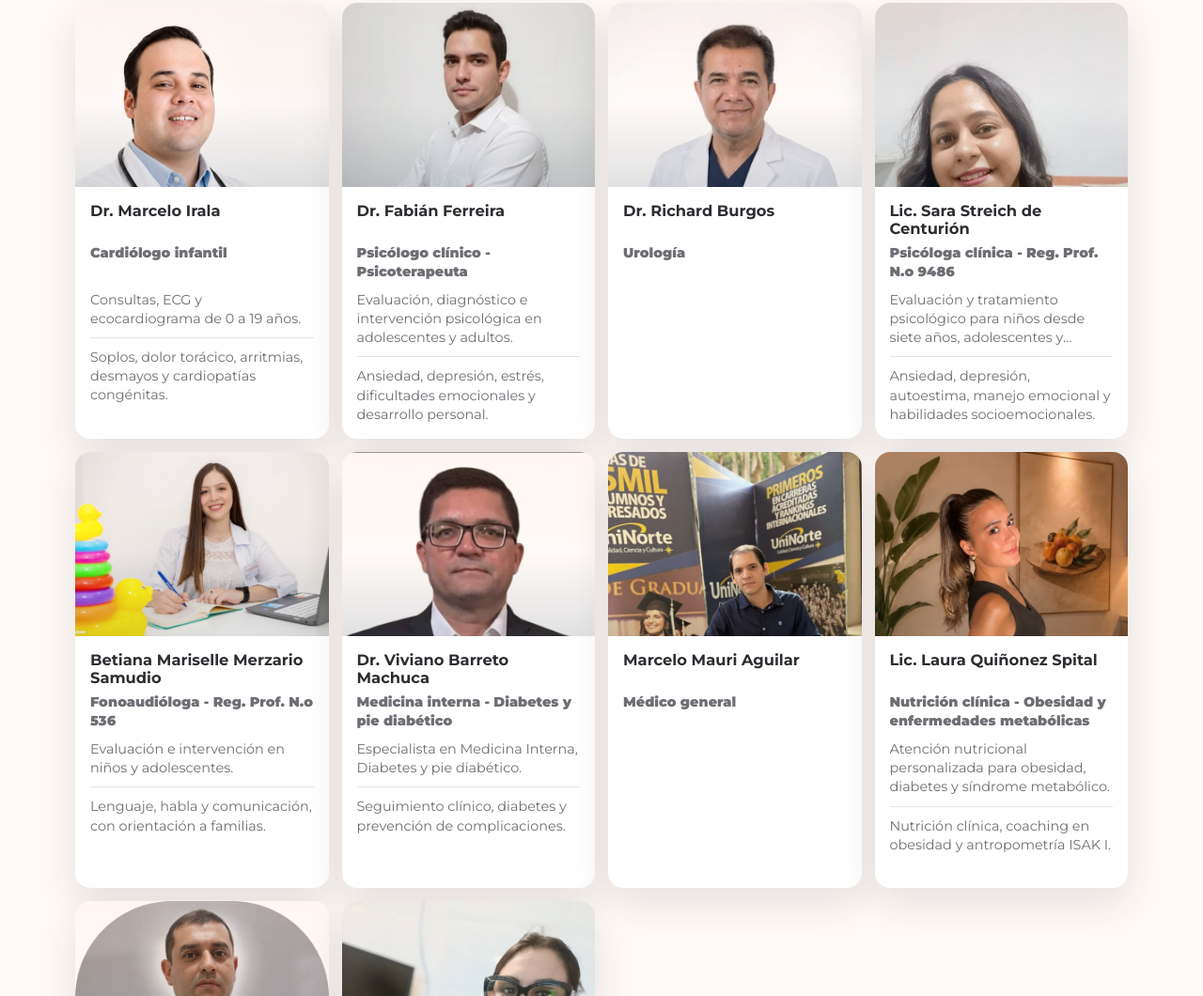
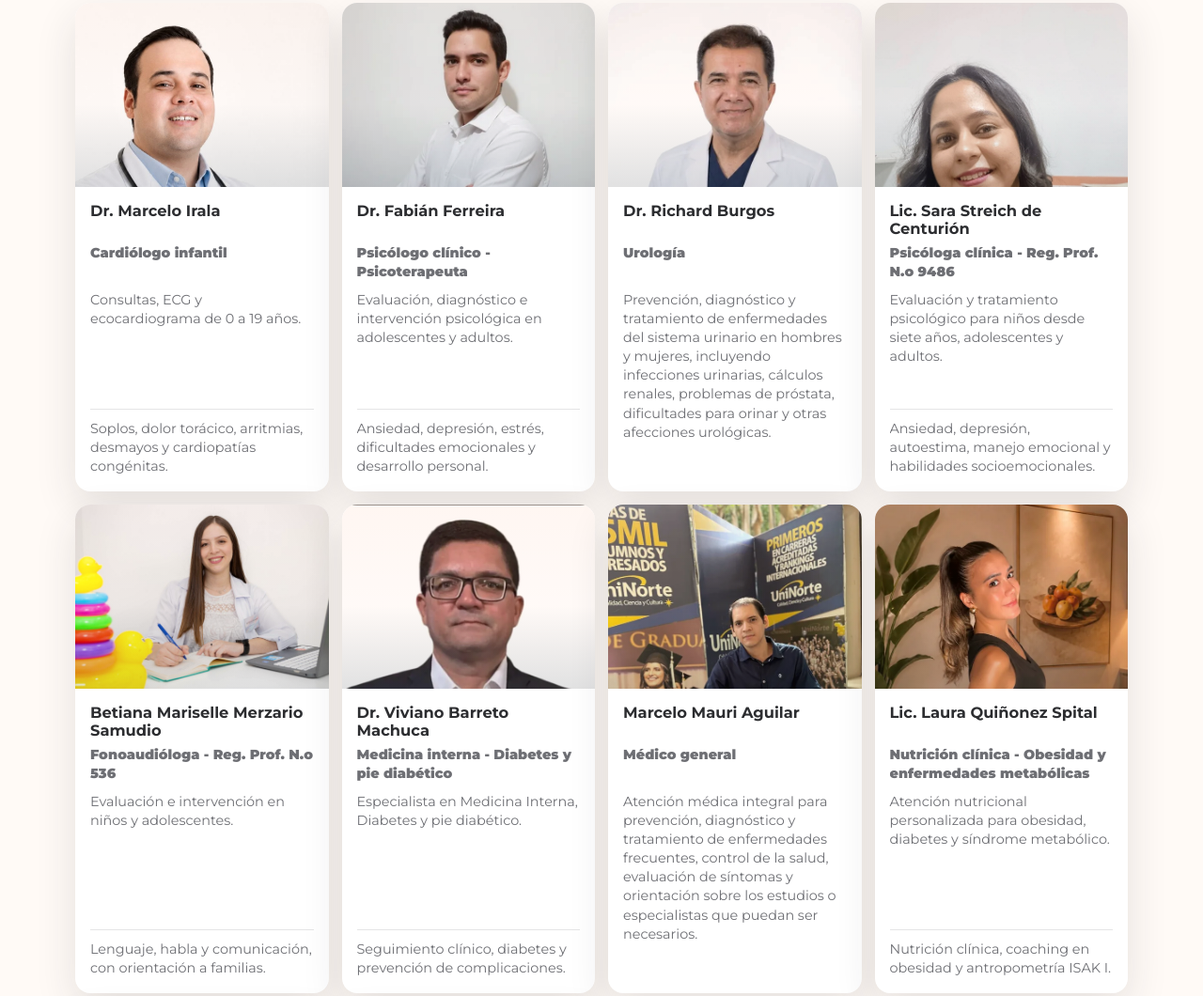
Before and after one commit to facndo12/Madelcap, a website: page index.html in a window 1280 px wide. Shown: the part 4092-5152 px from the top of the page at 94% size. Drawn offline with Linux system fonts and the light colour scheme.

Commit message:
Actualiza descripciones de profesionales

```diff
--- a/index.html
+++ b/index.html
@@ -302,6 +302,7 @@
             <div>
               <h3>Dr. Richard Burgos</h3>
               <p class="doctor-specialty">Urología</p>
+              <p>Prevención, diagnóstico y tratamiento de enfermedades del sistema urinario en hombres y mujeres, incluyendo infecciones urinarias, cálculos renales, problemas de próstata, dificultades para orinar y otras afecciones urológicas.</p>
             </div>
           </article>
           <article class="doctor-card">
@@ -336,6 +337,7 @@
             <div>
               <h3>Marcelo Mauri Aguilar</h3>
               <p class="doctor-specialty">Médico general</p>
+              <p>Atención médica integral para prevención, diagnóstico y tratamiento de enfermedades frecuentes, control de la salud, evaluación de síntomas y orientación sobre los estudios o especialistas que puedan ser necesarios.</p>
             </div>
           </article>
           <article class="doctor-card">
--- a/src/styles.css
+++ b/src/styles.css
@@ -821,7 +821,7 @@ h1 {
   display: flex;
   flex-direction: column;
   height: 100%;
-  min-height: 430px;
+  min-height: 520px;
   overflow: hidden;
   border-radius: var(--radius);
   background: #fff;
@@ -889,10 +889,7 @@ h1 {
 }
 
 .doctor-card p:not(.doctor-specialty):not(.doctor-focus) {
-  display: -webkit-box;
-  overflow: hidden;
-  -webkit-box-orient: vertical;
-  -webkit-line-clamp: 3;
+  flex: 1;
 }
 
 .doctor-card p:last-child {
```
